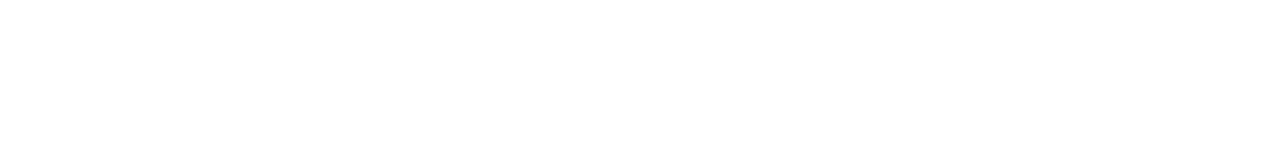
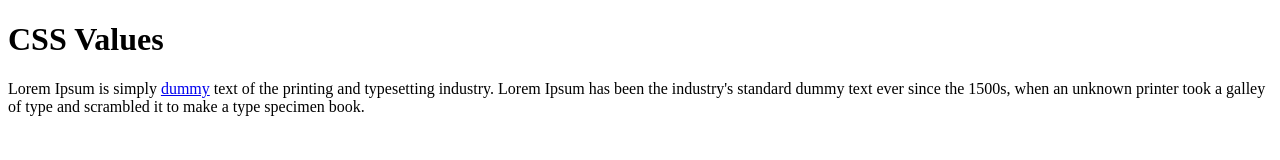
Before and after one commit to icyater/CSS-Values, a plain HTML site: page index.html in a window 1280 px wide. Drawn offline with Linux system fonts and the light colour scheme.

Commit message:
div+p+link added

```diff
--- a/index.html
+++ b/index.html
@@ -5,6 +5,10 @@
 	<link rel="stylesheet" type="text/css" href="css/style.css">
 </head>
 <body>
-
+	<h1>CSS Values</h1>
+	<div>
+		<p>Lorem Ipsum is simply <a href="#">dummy</a> text of the printing and typesetting industry. Lorem Ipsum has been the industry's standard dummy text ever since the 1500s, when an unknown printer took a galley of type and scrambled it to make a type specimen book.
+		</p>
+	</div>
 </body>
 </html>
```
